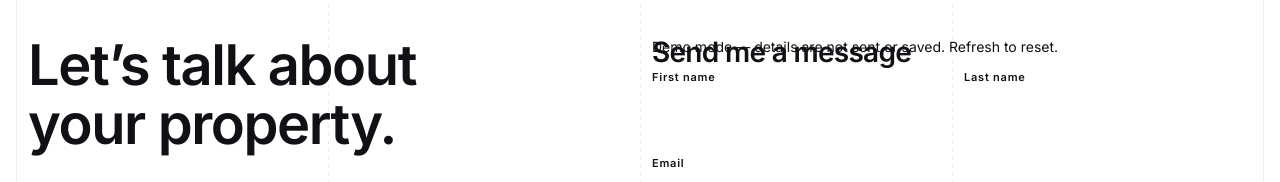
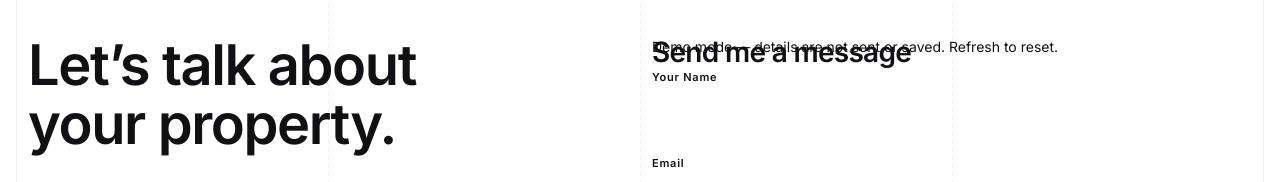
Before and after one commit to YHICAdmin/your-house-in-cash, a Next.js app: page /contact in a window 1280 px wide. Shown: the part 145-327 px from the top of the page. Built offline with nearby package versions, Linux system fonts and the light colour scheme.

Commit message:
Simplify Contact Us name field

```diff
--- a/project-documentation/website-specification/contact-us-page.md
+++ b/project-documentation/website-specification/contact-us-page.md
@@ -76,12 +76,11 @@ Use `S` (`16px`) between list items and `S` (`16px`) between each checkmark and
 
   | Order | Visible label | Control | Required | Autocomplete |
   | --- | --- | --- | --- | --- |
-  | 1 | First name | Single-line text | Yes | `given-name` |
-  | 2 | Last name | Single-line text | Yes | `family-name` |
-  | 3 | Email | Email field | Yes | `email` |
-  | 4 | Phone number (optional) | Phone field | No | `tel` |
-  | 5 | Property address (optional) | Address field | No | `street-address` |
-  | 6 | Message | Multiline textarea | Yes | — |
+  | 1 | Your Name | Single-line text | Yes | `name` |
+  | 2 | Email | Email field | Yes | `email` |
+  | 3 | Phone number (optional) | Phone field | No | `tel` |
+  | 4 | Property address (optional) | Address field | No | `street-address` |
+  | 5 | Message | Multiline textarea | Yes | — |
 
 - Submit label: `Send Message`.
 - Submitting label: `Sending…`.
@@ -93,8 +92,7 @@ Use `S` (`16px`) between list items and `S` (`16px`) between each checkmark and
 
   | Field and condition | Message |
   | --- | --- |
-  | First name empty after trimming | `Please enter your first name.` |
-  | Last name empty after trimming | `Please enter your last name.` |
+  | Your Name empty after trimming | `Please enter your name.` |
   | Email empty after trimming | `Please enter your email address.` |
   | Email format invalid | `Please enter a valid email address.` |
   | Phone number supplied but invalid | `Please enter a valid US phone number.` |
@@ -115,8 +113,7 @@ Use `S` (`16px`) between list items and `S` (`16px`) between each checkmark and
 ### Dimensions and Alignment
 
 - The Form Card fills its assigned Grid columns. Give the textarea five visible rows initially and allow vertical resizing.
-- Desktop: place First name and Last name in two equal-width fields on the first row. Each remaining field spans the card's available width.
-- Tablet and Mobile: stack all fields at full card width in the documented order.
+- Each field spans the card's available width at every Breakpoint.
 - Make the submit button span the available form width at every Breakpoint.
 
 ### Spacing
--- a/src/components/contact/contact-form.module.css
+++ b/src/components/contact/contact-form.module.css
@@ -5,12 +5,6 @@
 .fields {
   display: flex;
   flex-direction: column;
-  gap: var(--spacing-m);
-}
-
-.nameRow {
-  display: grid;
-  grid-template-columns: minmax(0, 1fr);
   gap: var(--spacing-m);
 }
 
@@ -36,9 +30,3 @@
   margin: 0 0 var(--spacing-s);
   color: var(--color-error);
 }
-
-@media (min-width: 75rem) {
-  .nameRow {
-    grid-template-columns: repeat(2, minmax(0, 1fr));
-  }
-}
--- a/src/components/contact/contact-form.tsx
+++ b/src/components/contact/contact-form.tsx
@@ -9,13 +9,12 @@ import { AddressField } from "@/components/form/address-field";
 import { validUSPhone } from "@/lib/phone";
 import styles from "./contact-form.module.css";
 
-const fieldOrder = ["firstName", "lastName", "email", "phone", "address", "message"] as const;
+const fieldOrder = ["name", "email", "phone", "address", "message"] as const;
 type FieldKey = typeof fieldOrder[number];
 type Values = Record<FieldKey, string>;
 
 const initialValues: Values = {
-  firstName: "",
-  lastName: "",
+  name: "",
   email: "",
   phone: "",
   address: "",
@@ -23,8 +22,7 @@ const initialValues: Values = {
 };
 
 const inputIds: Record<FieldKey, string> = {
-  firstName: "contact-first-name",
-  lastName: "contact-last-name",
+  name: "contact-name",
   email: "contact-email",
   phone: "contact-phone",
   address: "contact-address",
@@ -35,8 +33,7 @@ function validate(key: FieldKey, value: string): string {
   const trimmed = value.trim();
   if (!trimmed) {
     return {
-      firstName: "Please enter your first name.",
-      lastName: "Please enter your last name.",
+      name: "Please enter your name.",
       email: "Please enter your email address.",
       phone: "",
       address: "",
@@ -93,14 +90,9 @@ export function ContactForm() {
     <form noValidate onSubmit={submit}>
       <h2 className={`${styles.heading} text-heading-3`}>Send me a message</h2>
       <div className={styles.fields}>
-        <div className={styles.nameRow}>
-          <TextField id={inputIds.firstName} name="firstName" label="First name" required autoComplete="given-name"
-            value={values.firstName} onChange={event => change("firstName", event.target.value)}
-            onBlur={() => blur("firstName")} error={errors.firstName} />
-          <TextField id={inputIds.lastName} name="lastName" label="Last name" required autoComplete="family-name"
-            value={values.lastName} onChange={event => change("lastName", event.target.value)}
-            onBlur={() => blur("lastName")} error={errors.lastName} />
-        </div>
+        <TextField id={inputIds.name} name="name" label="Your Name" required autoComplete="name"
+          value={values.name} onChange={event => change("name", event.target.value)}
+          onBlur={() => blur("name")} error={errors.name} />
         <TextField id={inputIds.email} name="email" label="Email" type="email" required autoComplete="email"
           value={values.email} onChange={event => change("email", event.target.value)}
           onBlur={() => blur("email")} error={errors.email} />
```
